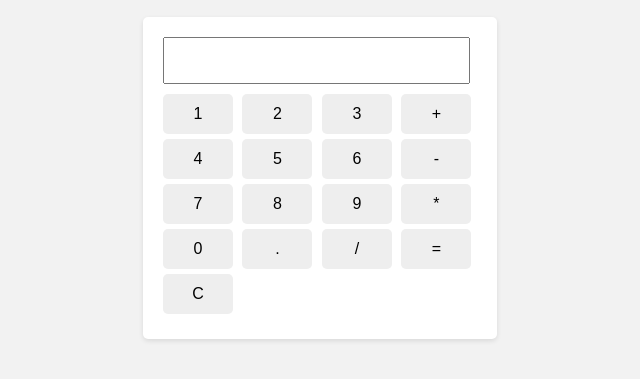
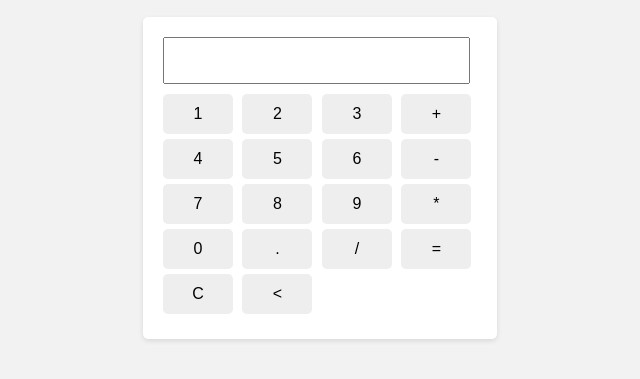
Before and after one commit to VersionesProyectos/practica-ramas-merge, a plain HTML site: page base-calculadora-curso-js-master/index.html in a window 1280 px wide. Shown: the part 119-498 px from the top of the page, without its empty margins (320-960 px from the left). Drawn offline with Linux system fonts and the light colour scheme.

Commit message:
se coloca nuevo boton de borrar

```diff
--- a/base-calculadora-curso-js-master/index.html
+++ b/base-calculadora-curso-js-master/index.html
@@ -36,6 +36,7 @@
         <input type="button" value="=" onclick="calcular()">
         <br>
         <input type="button" value="C" onclick="borrar()">
+        <input type="button" value="<" onclick="deshacer()">
     </div>
 
     <script src="script.js"></script>
--- a/base-calculadora-curso-js-master/script.js
+++ b/base-calculadora-curso-js-master/script.js
@@ -11,3 +11,8 @@ function calcular() {
    const resultado = eval(valorPantalla)
    document.getElementById('pantalla').value = resultado
 }
+
+function deshacer() {
+    const valorPantalla = document.getElementById('pantalla').value
+    document.getElementById('pantalla').value = valorPantalla.slice(0,-1)
+}
```
